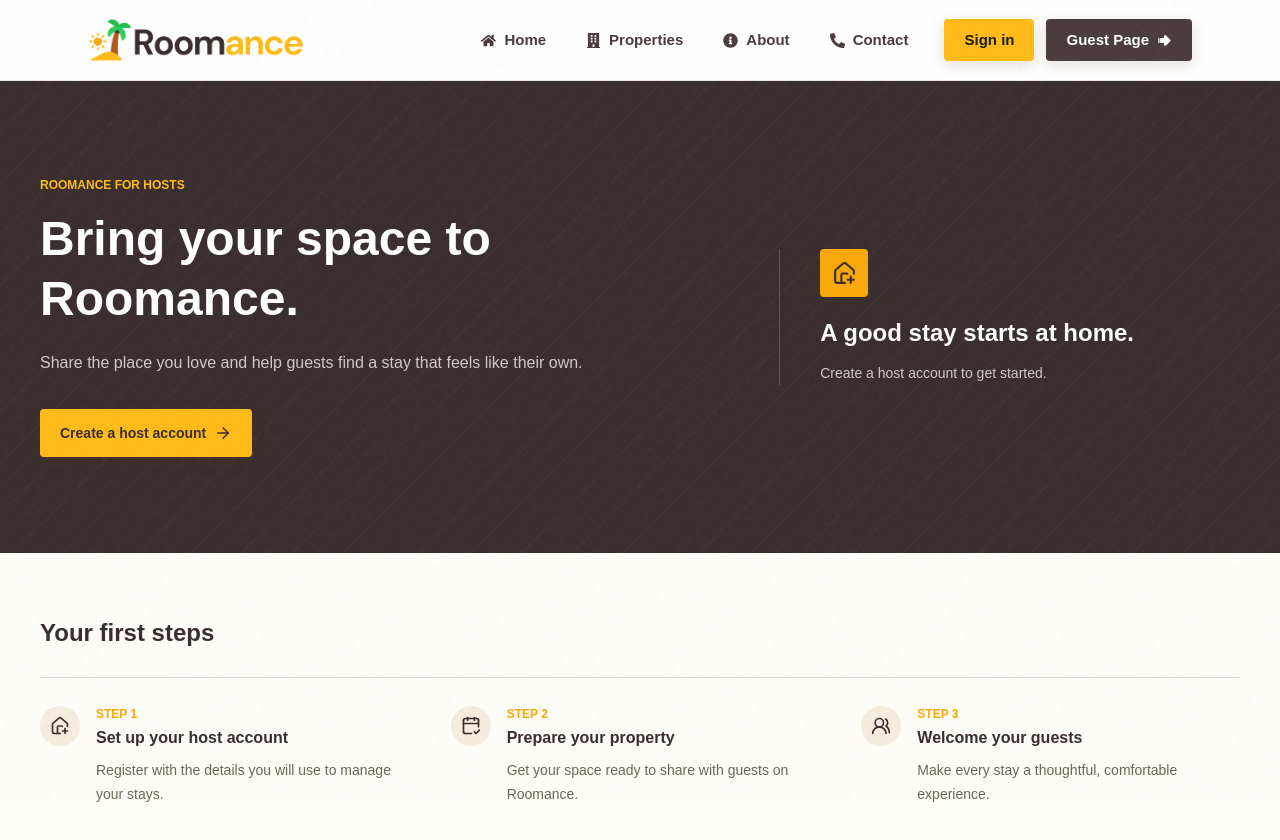
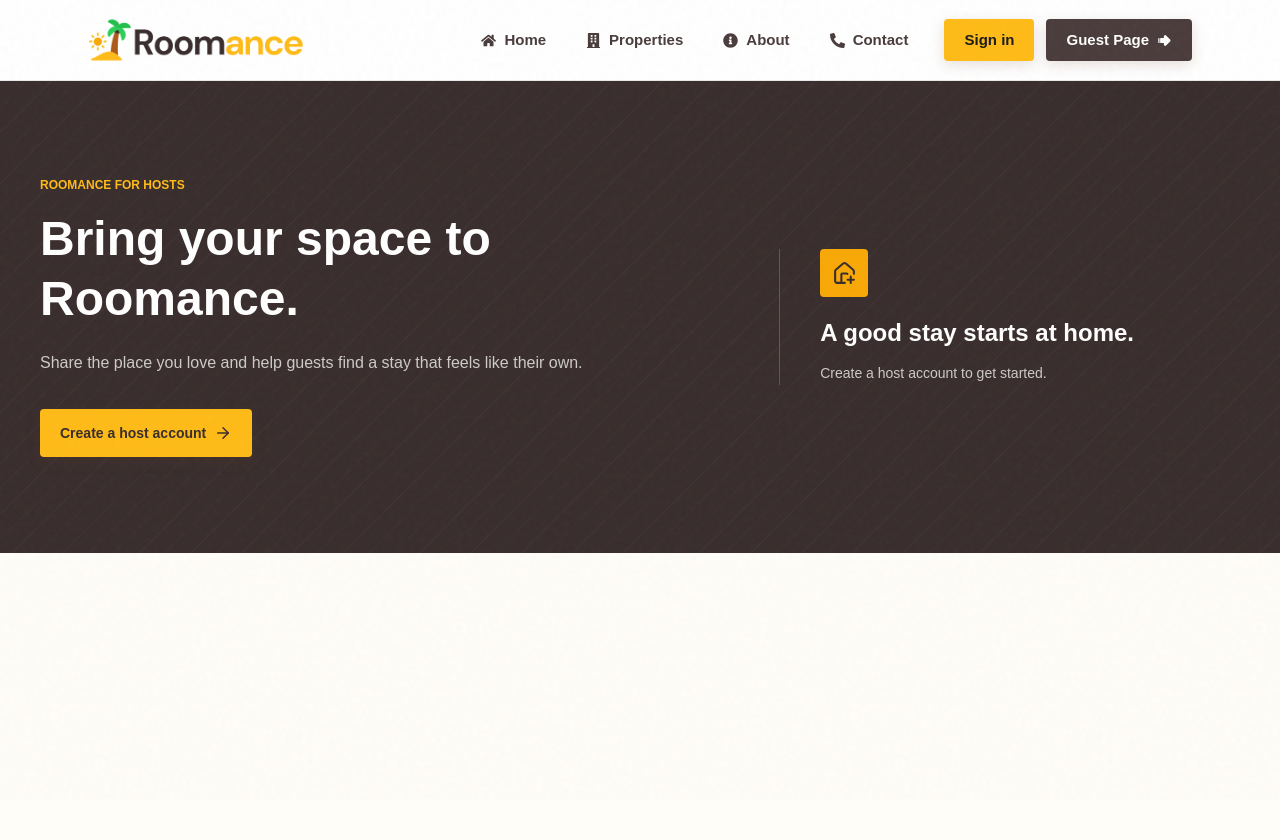
Before and after one commit to rgrmlbn/Staycation-Booking-System, a React (Vite) app in the folder frontend/: page /host in a window 1280 px wide. Shown: the top 840 px of the page. After the commit the page ends 801 px from the top, so only its background shows below. Built offline with nearby package versions, Linux system fonts and the light colour scheme.

Commit message:
Updated landing page for host

```diff
--- a/frontend/src/pages/host/HostPage.jsx
+++ b/frontend/src/pages/host/HostPage.jsx
@@ -1,28 +1,9 @@
 import {
   ArrowRight,
-  CalendarCheck2,
   HousePlus,
-  UsersRound,
 } from "lucide-react";
 import { Link } from "react-router-dom";
 
-const HOST_STEPS = [
-  {
-    icon: HousePlus,
-    title: "Set up your host account",
-    description: "Register with the details you will use to manage your stays.",
-  },
-  {
-    icon: CalendarCheck2,
-    title: "Prepare your property",
-    description: "Get your space ready to share with guests on Roomance.",
-  },
-  {
-    icon: UsersRound,
-    title: "Welcome your guests",
-    description: "Make every stay a thoughtful, comfortable experience.",
-  },
-];
 
 export default function HostPage() {
   return (
@@ -69,31 +50,6 @@ export default function HostPage() {
         </div>
       </section>
 
-      <section className="container py-12 md:py-16">
-        <h2 className="text-2xl font-bold text-[var(--color-bark-dark)]">
-          Your first steps
-        </h2>
-        <div className="mt-7 grid gap-7 border-t border-[var(--color-bark)]/20 pt-7 md:grid-cols-3 md:gap-8">
-          {HOST_STEPS.map(({ icon: Icon, title, description }, index) => (
-            <article key={title} className="flex gap-4">
-              <span className="flex size-10 shrink-0 items-center justify-center rounded-full bg-[var(--color-mocha)] text-[var(--color-bark-dark)]">
-                <Icon aria-hidden="true" size={20} />
-              </span>
-              <div>
-                <p className="text-xs font-bold text-[var(--color-sun)]">
-                  STEP {index + 1}
-                </p>
-                <h3 className="mt-1 font-bold text-[var(--color-bark-dark)]">
-                  {title}
-                </h3>
-                <p className="mt-2 text-sm leading-6 text-[var(--color-graph)]">
-                  {description}
-                </p>
-              </div>
-            </article>
-          ))}
-        </div>
-      </section>
     </main>
   );
 }
```
